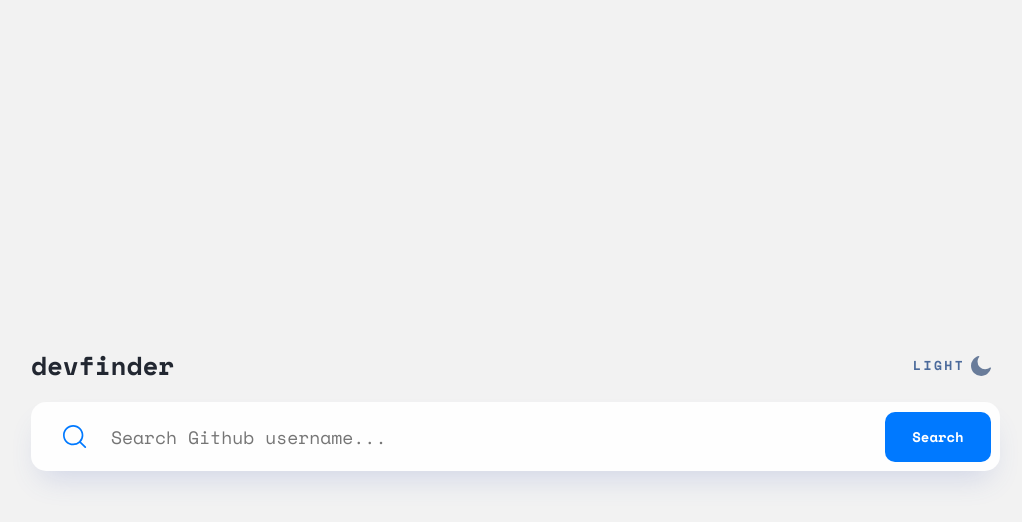
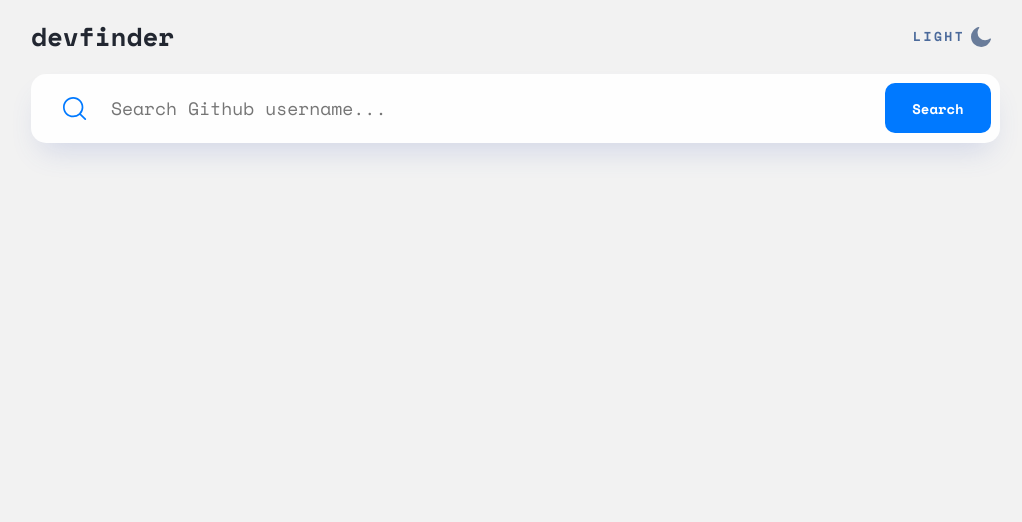
Before and after one commit to datobobokhia/github-user-search-app, a React (Create React App) app: page / in a window 1280 px wide. Shown: the top 522 px of the page, without its empty margins (129-1151 px from the left). Built offline with nearby package versions, Linux system fonts and the light colour scheme.

Commit message:
fixed problems

```diff
--- a/src/components/PageContent/Main/UserInput.js
+++ b/src/components/PageContent/Main/UserInput.js
@@ -27,7 +27,7 @@ function UserInput({ setGithubUser, noResult, darkMode }) {
     <StyledUserInput darkMode={darkMode} noResult={noResult}>
       <input
         type="text"
-        placeholder="Search Github username..."
+        placeholder={noResult ? "" : "Search Github username..."}
         onChange={handleUserInput}
         onKeyPress={handleKeyPress}
         value={userInput}
--- a/src/components/styles/Global.js
+++ b/src/components/styles/Global.js
@@ -9,9 +9,7 @@ export const GlobalStyle = createGlobalStyle`
   body {
     height: 100vh;
     background: ${(props) => (props.darkMode ? "#141d2f" : "#F2F2F2")};
-    display: flex;
-    flex-direction: column;
-    justify-content: center;
+    display: block;
   }
 
   @media (max-width: 600px) {
--- a/src/components/styles/UserInput.styled.js
+++ b/src/components/styles/UserInput.styled.js
@@ -5,6 +5,7 @@ export const StyledUserInput = styled.section`
   align-items: center;
   width: 75%;
   margin: auto;
+  position: relative;
   input {
     border: none;
     width: 100%;
@@ -61,25 +62,13 @@ export const StyledUserInput = styled.section`
   p {
     display: ${(props) => (props.noResult ? "block" : "none")};
     position: absolute;
-    right: 360px;
+    right: 140px;
     font-family: "Space Mono";
     font-style: normal;
     font-weight: 700;
     font-size: 15px;
     line-height: 22px;
     color: #f74646;
-  }
-
-  @media (max-width: 1300px) {
-    p {
-      right: 320px;
-    }
-  }
-
-  @media (max-width: 850px) {
-    p {
-      right: 280px;
-    }
   }
 
   @media (max-width: 600px) {
@@ -97,7 +86,7 @@ export const StyledUserInput = styled.section`
       margin-left: -90px;
     }
     p {
-      right: 120px;
+      right: 100px;
     }
   }
 `;
```
